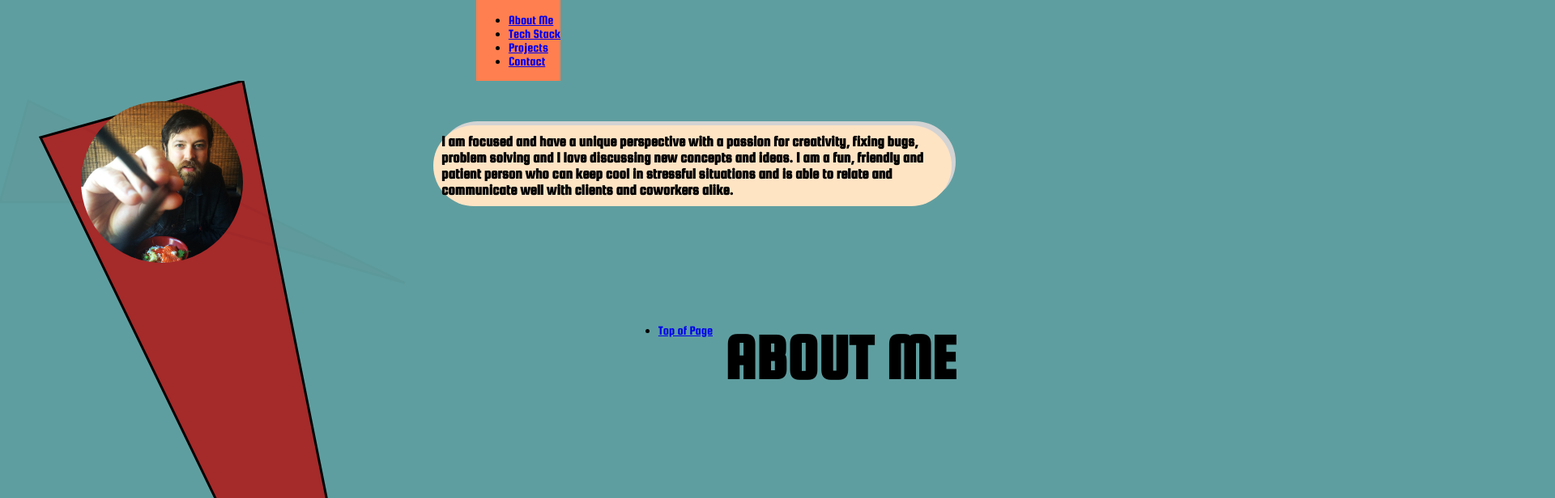
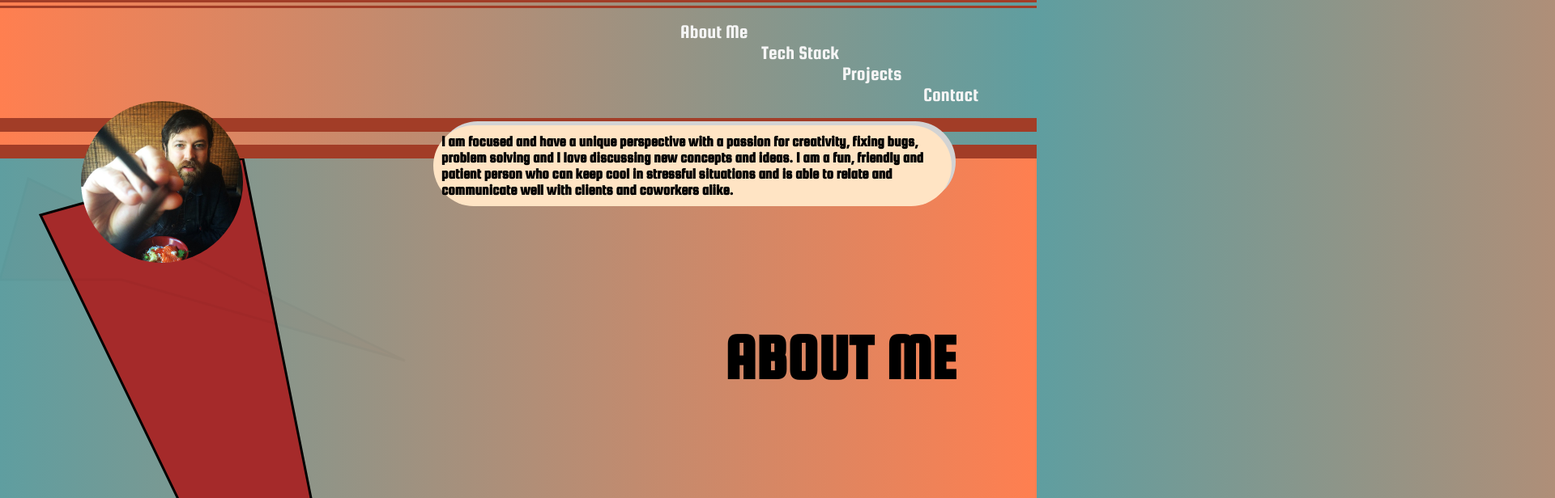
Before and after one commit to jumpybuns/portfolio-website, a React app: page /aboutme in a window 1280 px wide. Shown: the top 616 px of the page at 81% size, 1920 px wide, since content can reach past the window. Built offline with nearby package versions, Linux system fonts and the light colour scheme.

Commit message:
gradient background

```diff
--- a/src/components/contact/Contact.jsx
+++ b/src/components/contact/Contact.jsx
@@ -39,7 +39,6 @@ export const Contact = () => {
         >
           <h3 className={styles.linkedin}>LinkedIn</h3>
         </Link>
-        <Line />
       </div>
     </>
   );
--- a/src/components/header/Header.css
+++ b/src/components/header/Header.css
@@ -1,20 +1,92 @@
 .header {
-  background-color: coral;
-  display: table; /* Allow the centering to work */
-  margin: 0 auto;
+  background: rgb(2, 0, 36);
+  background: linear-gradient(
+    90deg,
+    rgba(2, 0, 36, 1) 0%,
+    rgba(255, 127, 80, 1) 0%,
+    rgba(95, 158, 160, 1) 100%
+  );
+  border-top: 10px double #a23d27;
+  border-bottom: 50px double #a23d27;
 }
 
-ul#headerList {
-  min-width: 696px;
-  list-style: none;
-  padding-top: 20px;
+.aboutme {
+  position: relative;
+  left: 800px;
+  font-size: 1.5rem;
+  list-style-type: none;
+  transition-duration: 0.8s;
 }
-ul#headerList li {
-  display: inline;
+
+.aboutme:hover {
+  background-color: black;
+  transform: translate(-10%, 0%);
+}
+
+.aboutme a {
+  text-decoration: none;
+  color: whitesmoke;
+}
+
+.techstack {
+  position: relative;
+  left: 900px;
+  font-size: 1.5rem;
+  list-style-type: none;
+  transition-duration: 0.8s;
+}
+
+.techstack:hover {
+  background-color: black;
+  transform: translate(-10%, 0%);
+}
+
+.techstack a {
+  text-decoration: none;
+  color: whitesmoke;
+}
+
+.projects {
+  position: relative;
+  left: 1000px;
+  font-size: 1.5rem;
+  list-style-type: none;
+  color: whitesmoke;
+  transition-duration: 0.8s;
+}
+
+.projects:hover {
+  background-color: black;
+  transform: translate(-10%, 0%);
+}
+
+.projects a {
+  text-decoration: none;
+  color: whitesmoke;
+}
+
+.contact {
+  position: relative;
+  left: 1100px;
+  font-size: 1.5rem;
+  list-style-type: none;
+  transition-duration: 0.8s;
+}
+
+.contact:hover {
+  background-color: black;
+  transform: translate(-10%, 0%);
+}
+
+.contact a {
+  text-decoration: none;
+  color: whitesmoke;
 }
 
 .backToTop {
-  position: absolute;
-  right: 400px;
-  top: 400px;
+  position: relative;
+  left: 500px;
+  font-size: 2rem;
+  text-decoration: none;
+  list-style-type: none;
 }
--- a/src/components/header/Header.jsx
+++ b/src/components/header/Header.jsx
@@ -7,29 +7,24 @@ export default function Header() {
     <>
       <div className={styles.header}>
         <ul className={styles.headerList}>
-          <li>
+          <li className={styles.aboutme}>
             <Link smooth to={'/aboutme#aboutme'}>
               About Me
             </Link>
           </li>
-          <li>
+          <li className={styles.techstack}>
             <Link smooth to={'/techstack#techstack'}>
               Tech Stack
             </Link>
           </li>
-          <li>
+          <li className={styles.projects}>
             <Link smooth to={'/projects#projects'}>
               Projects
             </Link>
           </li>
-          <li>
+          <li className={styles.contact} style={{ textDecoration: 'none' }}>
             <Link smooth to={'/contact#contact'}>
               Contact
-            </Link>
-          </li>
-          <li className={styles.backToTop}>
-            <Link smooth to="#top">
-              Top of Page
             </Link>
           </li>
         </ul>
--- a/src/components/projects/Projects.css
+++ b/src/components/projects/Projects.css
@@ -1,9 +1,5 @@
 .projectImages {
-  height: auto;
   width: 400px;
-  position: absolute;
-  left: 650px;
-  top: 220px;
 }
 .projectText {
   font-size: 3rem;
@@ -16,7 +12,7 @@
   font-size: 3rem;
   position: absolute;
   left: 650px;
-  top: 120px;
+  top: 220px;
 }
 
 .aurora {
@@ -24,7 +20,7 @@
   transition: all 0.3s;
   position: relative;
   left: 100px;
-  top: 100px;
+  top: 50px;
   text-decoration: none;
   font-size: 3rem;
 }
@@ -76,7 +72,7 @@
   transition: all 0.3s;
   position: relative;
   left: 100px;
-  top: 100px;
+  top: 50px;
   text-decoration: none;
   font-size: 3rem;
 }
@@ -128,7 +124,7 @@
   transition: all 0.3s;
   position: relative;
   left: 100px;
-  top: 100px;
+  top: 50px;
   text-decoration: none;
   font-size: 3rem;
 }
@@ -181,7 +177,7 @@
   transition: all 0.3s;
   position: relative;
   left: 100px;
-  top: 100px;
+  top: 50px;
   text-decoration: none;
   font-size: 3rem;
 }
--- a/src/index.html
+++ b/src/index.html
@@ -17,7 +17,13 @@
         margin: 0;
         padding: 0;
         font-family: 'Squada One', cursive;
-        background-color: cadetblue;
+        background: rgb(2, 0, 36);
+        background: linear-gradient(
+          90deg,
+          rgba(2, 0, 36, 1) 0%,
+          rgba(95, 158, 160, 1) 0%,
+          rgba(255, 127, 80, 1) 100%
+        );
       }
       h1 {
         margin: 0;
```
Also changed, not shown: src/components/projects/Aurora.jsx (deleted, +0 -11 lines).
